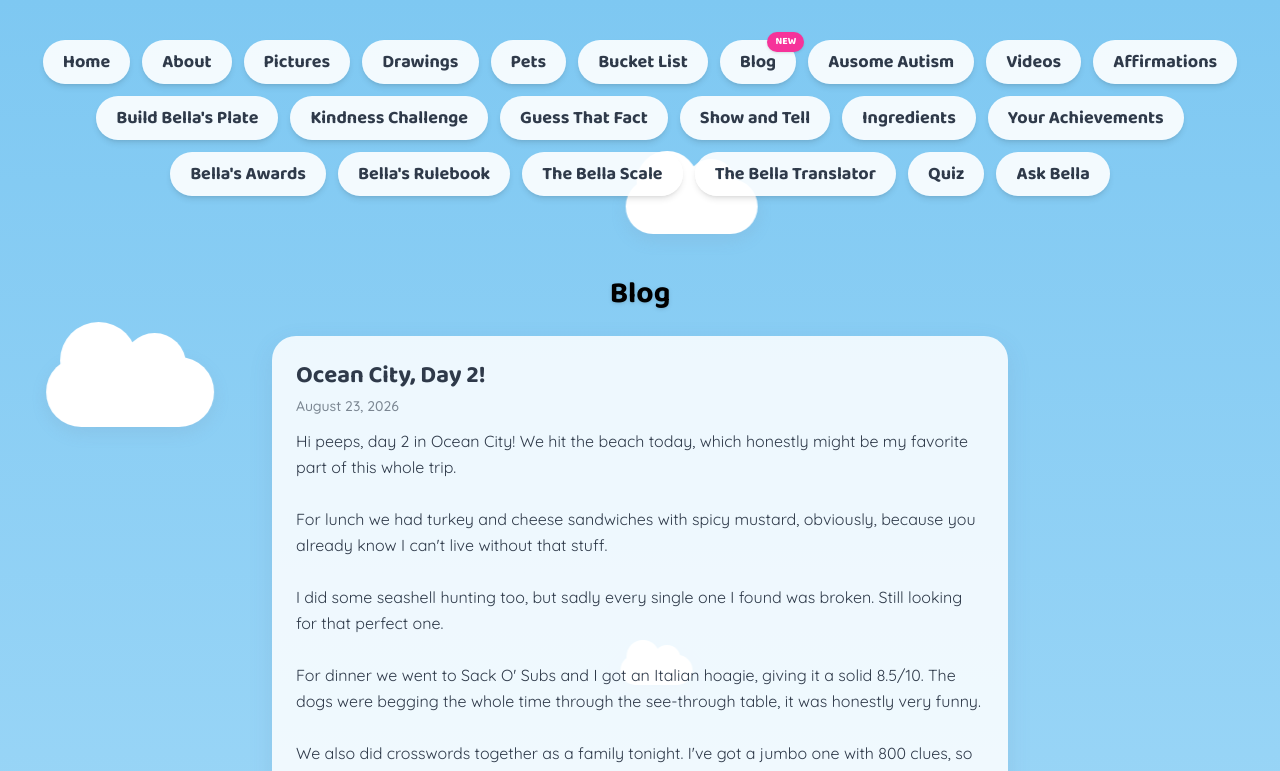
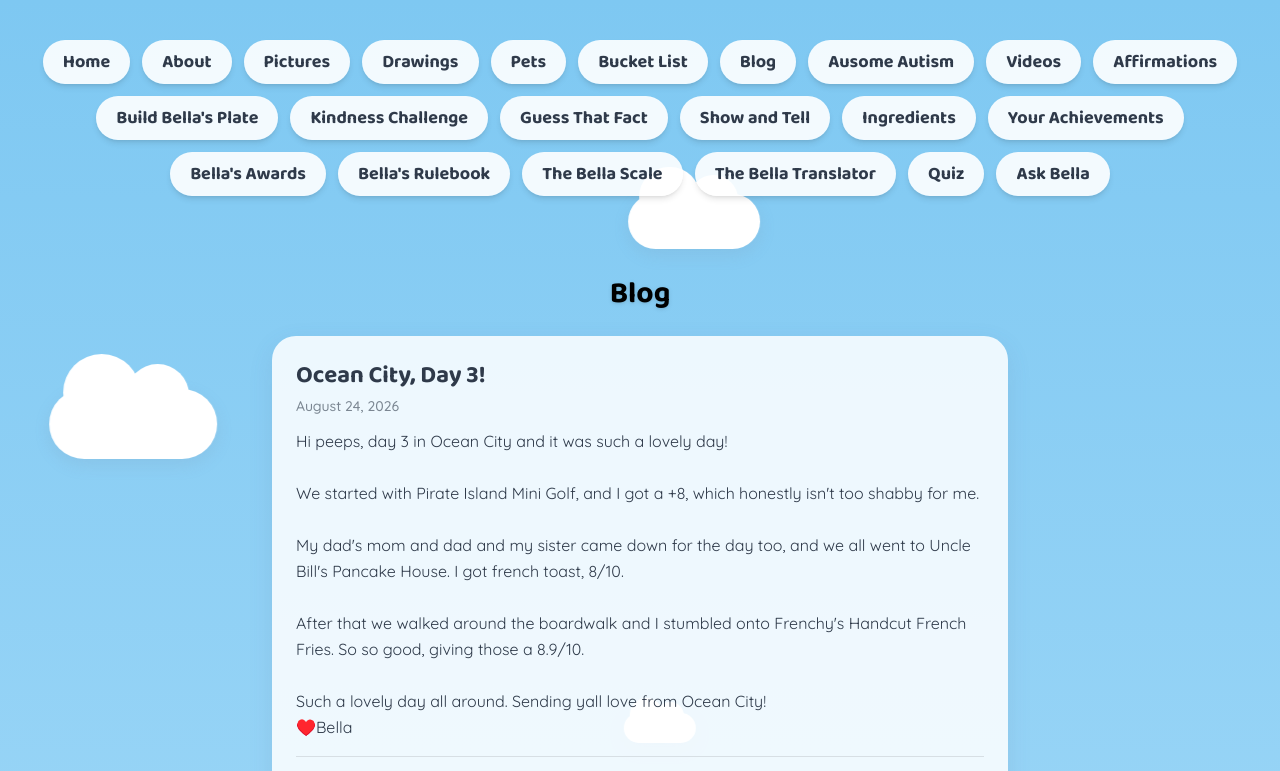
Before and after one commit to gregorylebed-code/bella-website, a Next.js app: page /blog in a window 1280 px wide. Shown: the top 771 px of the page. Built offline with nearby package versions, Linux system fonts and the light colour scheme.

Commit message:
Add Ocean City Day 3 blog post

```diff
--- a/src/app/content.ts
+++ b/src/app/content.ts
@@ -679,6 +679,20 @@ export const ingredients: { name: string; emoji: string; note: string; photo: st
 // -----------------------------
 export const blogPosts: { title: string; date: string; text: string }[] = [
   {
+    title: "Ocean City, Day 3!",
+    date: "August 24, 2026",
+    text: `Hi peeps, day 3 in Ocean City and it was such a lovely day!
+
+We started with Pirate Island Mini Golf, and I got a +8, which honestly isn't too shabby for me.
+
+My dad's mom and dad and my sister came down for the day too, and we all went to Uncle Bill's Pancake House. I got french toast, 8/10.
+
+After that we walked around the boardwalk and I stumbled onto Frenchy's Handcut French Fries. So so good, giving those a 8.9/10.
+
+Such a lovely day all around. Sending yall love from Ocean City!
+♥️Bella`,
+  },
+  {
     title: "Ocean City, Day 2!",
     date: "August 23, 2026",
     text: `Hi peeps, day 2 in Ocean City! We hit the beach today, which honestly might be my favorite part of this whole trip.
```
